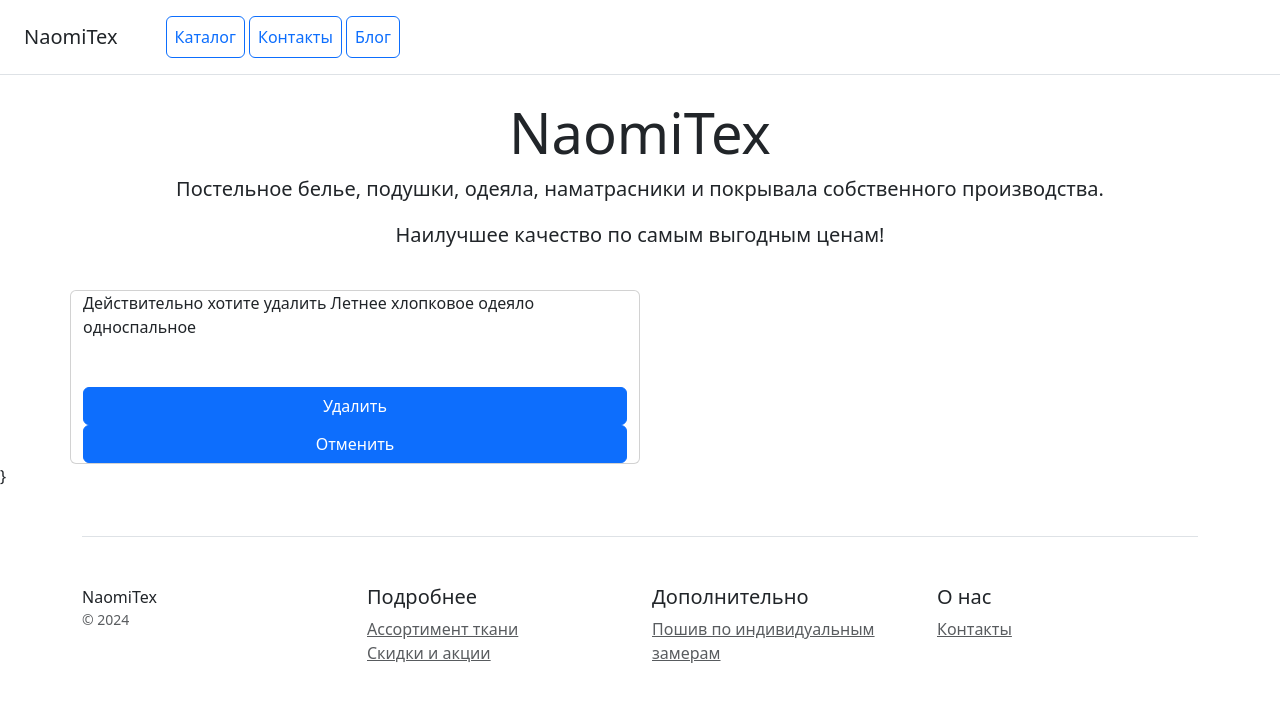
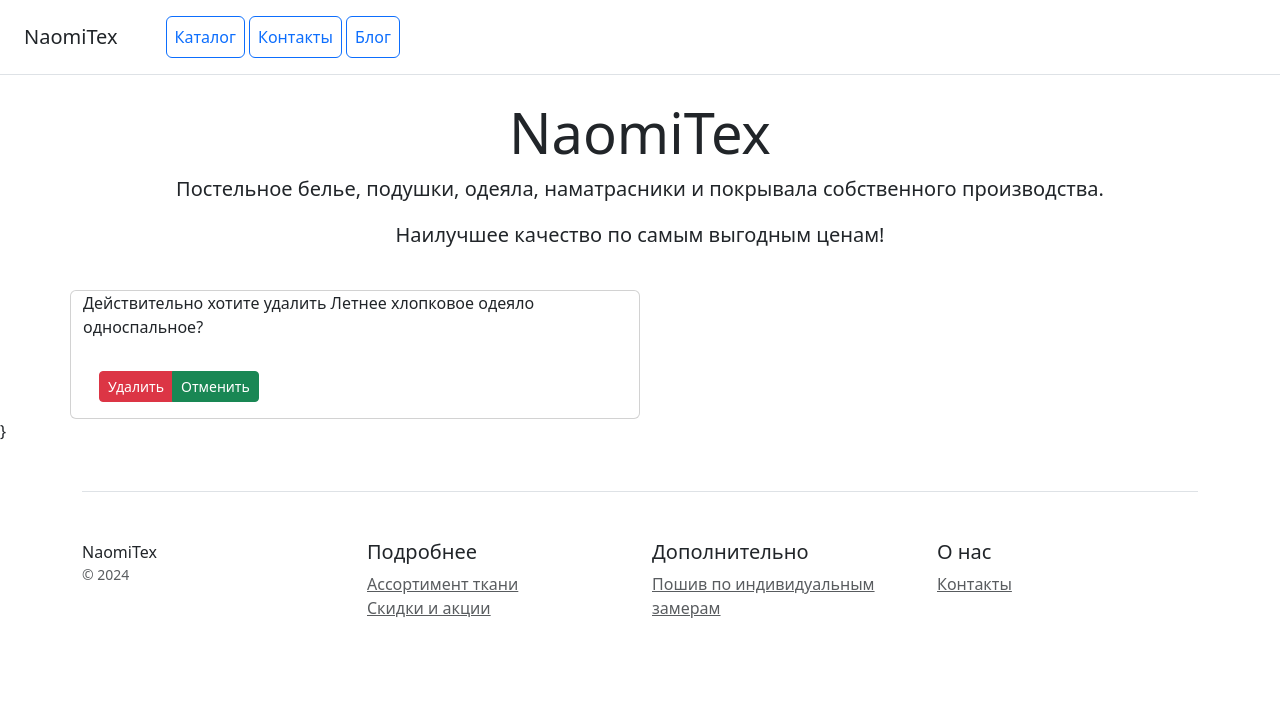
Before and after one commit to annaputilovskaya/online_store_project, a Django app: page /catalog/5/delete/ in a window 1280 px wide. Shown: the top 702 px of the page. Run offline with Django 5.2, Linux system fonts and the light colour scheme; data comes from the database, SQL or seed files in the repository; some libraries are stand-ins or nearby versions.

Commit message:
fix product_confirm_delete.html

```diff
--- a/catalog/templates/catalog/product_confirm_delete.html
+++ b/catalog/templates/catalog/product_confirm_delete.html
@@ -5,12 +5,14 @@
         <div class="col-6">
             <form class="row" method="post" enctype="multipart/form-data">
                 <div class="card">
-                    <p class="card-text">Действительно хотите удалить {{ object.name }}</p>
+                    <p class="card-text">Действительно хотите удалить {{ object.name }}?</p>
                     <div class="card-body">
-                       {% csrf_token %}
+                        {% csrf_token %}
+                        <div class="btn-group">
+                            <button type="submit" class="btn btn-sm btn-danger">Удалить</button>
+                            <a class="btn btn-sm btn-success" href="{% url 'catalog:home' %}" role="button">Отменить</a>
+                        </div>
                     </div>
-                    <button type="submit" class="btn btn-primary">Удалить</button>
-                    <a class="btn btn-primary" href="{% url 'catalog:home' %}" role="button">Отменить</a>
                </div>
             </form>
         </div>
```
